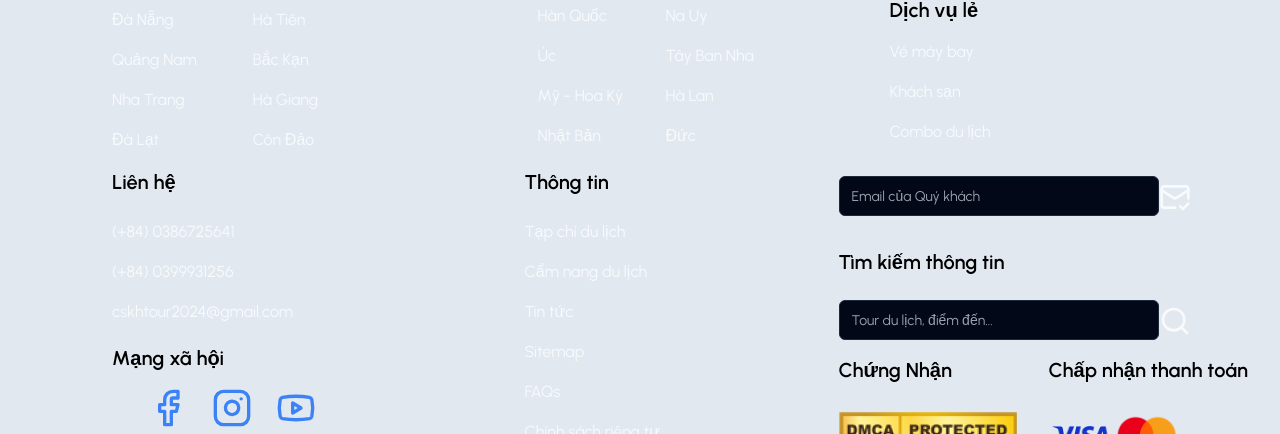
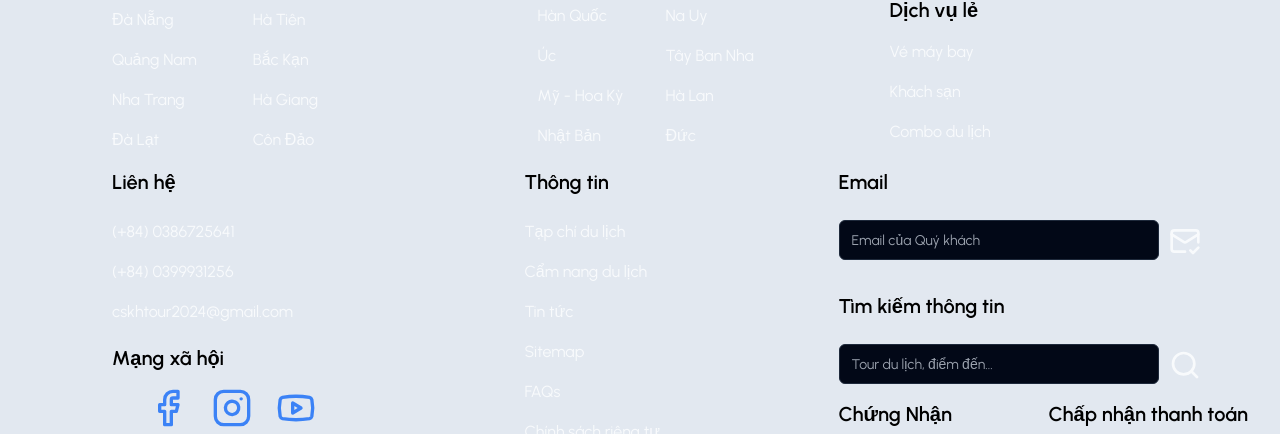
Before and after one commit to vophuocthanh/SE397_Travel, a React (Vite) app: page / in a window 1280 px wide. Shown: the part 2928-3362 px from the top of the page. Built offline with nearby package versions, Linux system fonts and the light colour scheme; no server answers.

Commit message:
feat/edit: update

```diff
--- a/src/pages/footer/Footer.tsx
+++ b/src/pages/footer/Footer.tsx
@@ -109,14 +109,15 @@ const Footer = () => {
             </ul>
         </div>
         <div className='lg:block ml-auto mr-[2rem]'>
+        <h1 className="mb-4 text-xl font-semibold text-black">Email</h1>
           <div className='flex mb-[2rem] ml-[2rem] lg:ml-0'>
             <input type="text" name="EmailRegister" id="" placeholder="Email của Quý khách" className='rounded-lg w-[20rem] h-10 mt-2 rounded-md border border-input bg-background px-3 py-2 text-sm   '/>
-            <button className="mt-2.5 "> < MailCheck className="w-8 h-8"  /></button>
+            <button className="mt-2.5 ml-2.5 "> < MailCheck className="w-8 h-8"  /></button>
           </div>
           <h1 className="mb-4 text-xl font-semibold text-black">Tìm kiếm thông tin</h1>
           <div className='flex mb-4 ml-[2rem] lg:ml-0'>
             <input type="text" name="Search" id="" placeholder="Tour du lịch, điểm đến..." className='rounded-lg w-[20rem] h-10 mt-2 rounded-md border border-input bg-background px-3 py-2 text-sm   '/>
-            <button className="mt-2.5 "> < Search className="w-8 h-8"  /></button>
+            <button className="mt-2.5 ml-2.5"> < Search className="w-8 h-8"  /></button>
           </div>
           <div className='flex justify-between mt-4 text-left gap-x-[2rem]'>
           <div className='ml-[1rem] lg:ml-0'>
```
